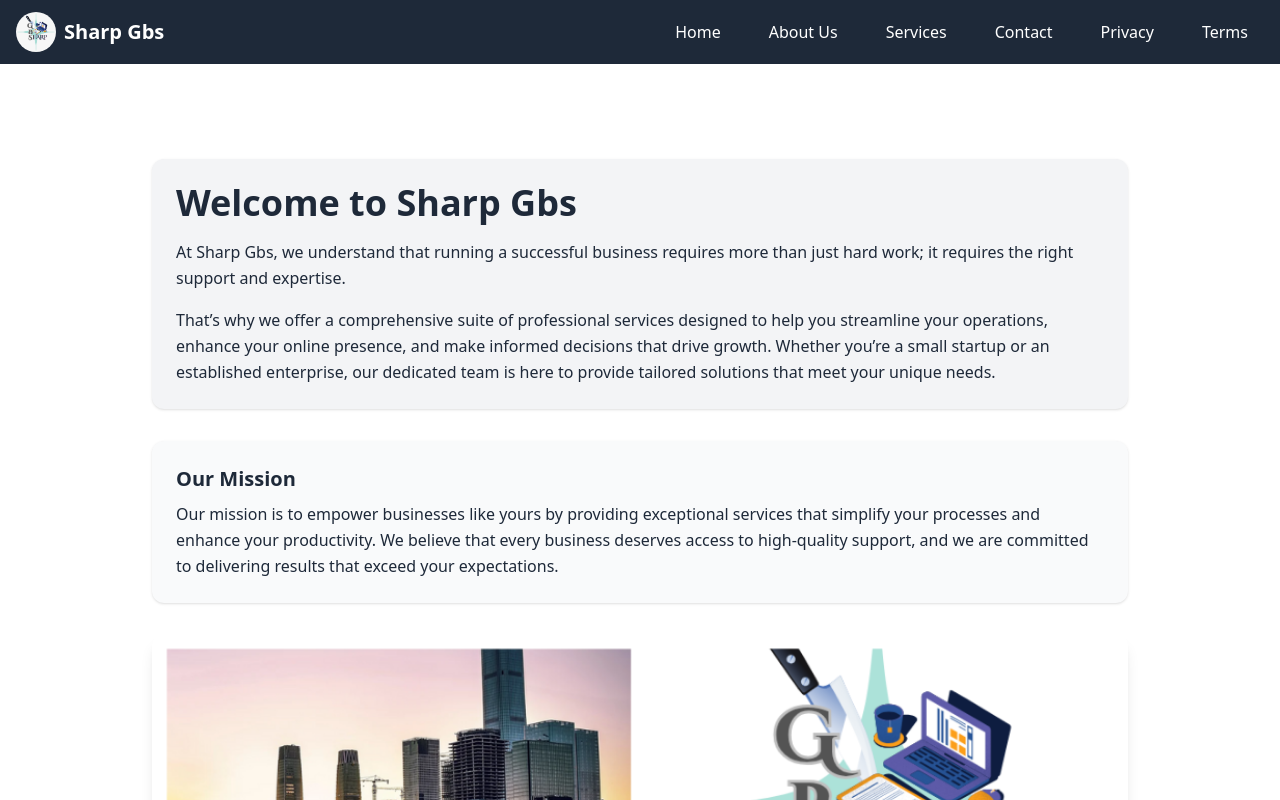
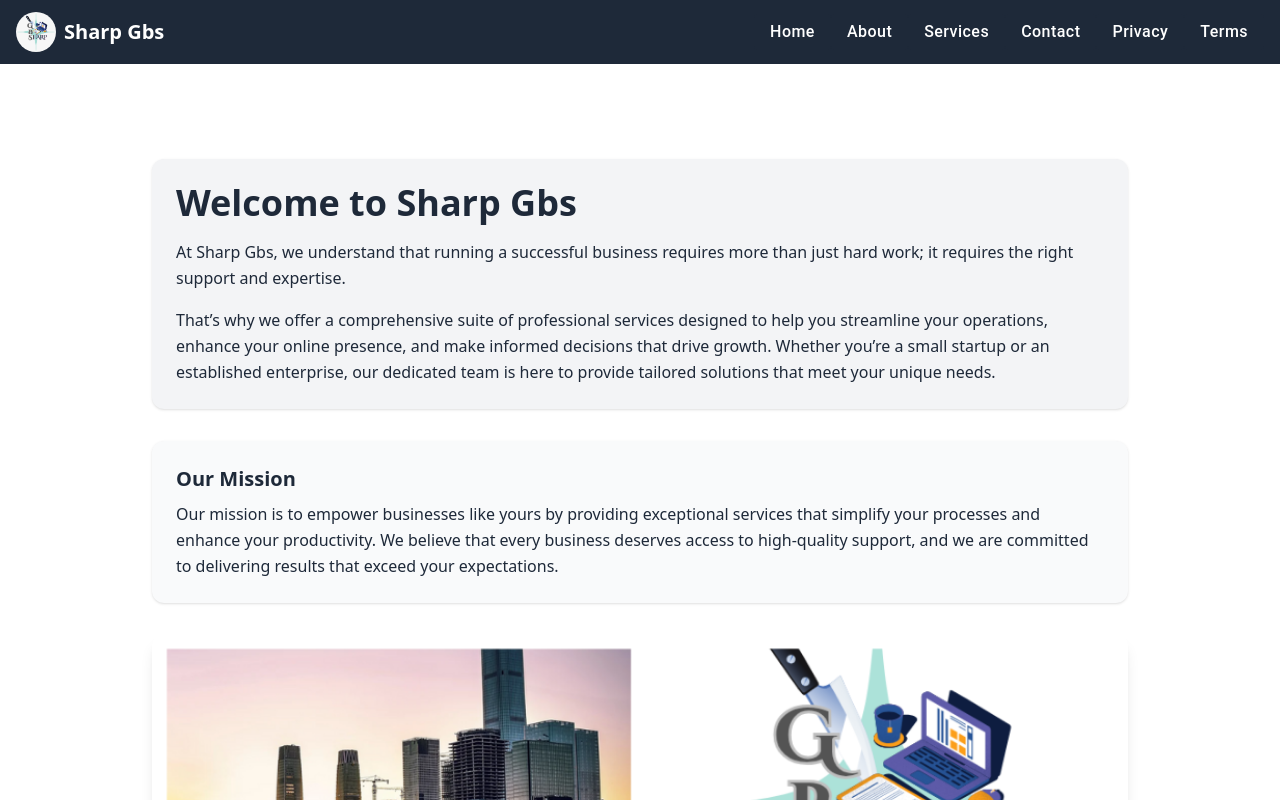
Before and after one commit to samp1uran/Sharp-Gbs, a React (Vite) app: page / in a window 1280 px wide. Shown: the top 800 px of the page. Built offline with nearby package versions, Linux system fonts and the light colour scheme.

Commit message:
Update navbar links

```diff
--- a/src/components/Header.jsx
+++ b/src/components/Header.jsx
@@ -1,11 +1,15 @@
 import { useState } from "react";
-
+import Button from "@mui/material/Button";
 import { Link } from "react-router-dom";
 import { Menu, X } from "lucide-react";
+import { List, ListItemButton, ListItemText } from "@mui/material";
 
 function Header() {
   const [menuOpen, setMenuOpen] = useState(false);
   const [servicesOpen, setServicesOpen] = useState(false);
+  const handleClick = () => {
+    setMenuOpen(false);
+  };
 
   return (
     <>
@@ -26,180 +30,214 @@ function Header() {
         </button>
 
         {/* Desktop Nav */}
-        <nav className="hidden md:flex gap-4 items-center">
-          <Link
-            to="/"
-            className="relative inline-block text-white px-4 py-2 group"
+        <nav className="hidden md:flex gap-0 items-center">
+          <Link to="/">
+            <Button
+              variant="contained"
+              className="!text-base !shadow-none !bg-gray-800 !normal-case"
             >
-            <span>Home</span>
-            <span className="absolute left-0 bottom-0 w-full h-0.5 bg-white transform scale-x-0 group-hover:scale-x-100 origin-left transition-transform duration-500 ease-out"></span>
-          </Link>
-          <Link
-            to="/about"
-            className="relative inline-block text-white px-4 py-2 group"
-          >
-            About Us
-            <span className="absolute left-0 bottom-0 w-full h-0.5 bg-white transform scale-x-0 group-hover:scale-x-100 origin-left transition-transform duration-500 ease-out"></span>
+              Home
+            </Button>
           </Link>
 
-          <div className="relative group">
+          <Link to="/about">
+            <Button
+              variant="contained"
+              className="!text-base !shadow-none !bg-gray-800 !normal-case"
+            >
+              About
+            </Button>
+          </Link>
+
+          <div className="!w-fit relative group">
             <Link
               to="/services"
-              className="relative inline-block text-white px-4 py-2 group"
+              className="relative inline-block text-white  group"
+            >
+              <Button
+                variant="contained"
+                className="!text-base !shadow-none !bg-gray-800 !normal-case"
               >
                 Services
+              </Button>
             </Link>
             <div
-              className="absolute left-0 mt-2 w-56 bg-gray-700 p-2 rounded shadow-lg z-10
+              className="absolute left-0 w-56 bg-gray-700 rounded shadow-lg z-10
                   invisible opacity-0 group-hover:visible group-hover:opacity-100
                   transition-all duration-200"
             >
-              <Link
+              <List>
+                <ListItemButton
+                  className="!px-2 !py-2.5"
+                  component={Link}
                   to="/services/bookKeeping"
-                className="block px-2 py-1 hover:bg-gray-600"
                 >
-                Bookkeeping
-              </Link>
-              <Link
+                  BookKeeping
+                </ListItemButton>
+                <ListItemButton
+                  className="!px-2 !py-2.5"
+                  component={Link}
                   to="/services/wordpressManagement"
-                className="block px-2 py-1 hover:bg-gray-600"
                 >
-                WordPress Management
-              </Link>
-              <Link
+                  Wordpress Management
+                </ListItemButton>
+                <ListItemButton
+                  className="!px-2 !py-2.5"
+                  component={Link}
                   to="/services/dataAnalysis"
-                className="block px-2 py-1 hover:bg-gray-600"
                 >
                   Data Analysis
-              </Link>
-              <Link
+                </ListItemButton>
+                <ListItemButton
+                  className="!px-2 !py-2.5"
+                  component={Link}
                   to="/services/contentWriting"
-                className="block px-2 py-1 hover:bg-gray-600"
                 >
                   Content Writing
-              </Link>
-              <Link
+                </ListItemButton>
+                <ListItemButton
+                  className="!px-2 !py-2.5"
+                  component={Link}
                   to="/services/consultingServices"
-                className="block px-2 py-1 hover:bg-gray-600"
                 >
                   Consulting Services
-              </Link>
+                </ListItemButton>
+              </List>
             </div>
           </div>
 
-          <Link
-            to="/contact"
-            className="relative inline-block text-white px-4 py-2 group"
+          <Link to="/contact">
+            <Button
+              variant="contained"
+              className="!text-base !shadow-none !bg-gray-800 !normal-case"
             >
               Contact
-            <span className="absolute left-0 bottom-0 w-full h-0.5 bg-white transform scale-x-0 group-hover:scale-x-100 origin-left transition-transform duration-500 ease-out"></span>
+            </Button>
           </Link>
-          <Link
-            to="/privacy"
-            className="relative inline-block text-white px-4 py-2 group"
+          <Link to="/privacy">
+            <Button
+              variant="contained"
+              className="!text-base !shadow-none !bg-gray-800 !normal-case"
             >
               Privacy
-            <span className="absolute left-0 bottom-0 w-full h-0.5 bg-white transform scale-x-0 group-hover:scale-x-100 origin-left transition-transform duration-500 ease-out"></span>
+            </Button>
           </Link>
-          <Link
-            to="/terms"
-            className="relative inline-block text-white px-4 py-2 group"
+          <Link to="/terms">
+            <Button
+              variant="contained"
+              className="!text-base !shadow-none !bg-gray-800 !normal-case"
             >
               Terms
-            <span className="absolute left-0 bottom-0 w-full h-0.5 bg-white transform scale-x-0 group-hover:scale-x-100 origin-left transition-transform duration-500 ease-out"></span>
+            </Button>
           </Link>
         </nav>
+
         <div
-          className={`absolute top-full left-0 w-full bg-gray-800 md:hidden overflow-hidden transition-all duration-300 ease-in-out z-10
-    ${
-      menuOpen ? "max-h-[1000px] py-3 px-4 flex flex-col gap-2" : "max-h-0 px-4"
-    }
+          className={`absolute top-full left-0 w-full bg-gray-800 md:hidden overflow-hidden transition-all duration-50 ease-in-out z-10
+    ${menuOpen ? "max-h-[1000px] py-3 px-4 flex flex-col gap-2" : "h-0 px-4"}
   `}
         >
-          <Link
+          <ListItemButton
+            component={Link}
             to="/"
-            className="hover:underline"
-            onClick={() => setMenuOpen(false)}
+            onClick={handleClick}
+            className="!py-1.5 !px-2 !text-base !shadow-none !bg-gray-800 !normal-case"
           >
             Home
-          </Link>
-          <Link
+          </ListItemButton>
+          <ListItemButton
+            component={Link}
             to="/about"
-            className="hover:underline"
-            onClick={() => setMenuOpen(false)}
+            onClick={handleClick}
+            className="!py-1.5 !px-2 !text-base !shadow-none !bg-gray-800 !normal-case"
           >
-            About Us
-          </Link>
-
-          <Link
+            About
+          </ListItemButton>
+          <ListItemButton
+            component={Link}
             to="/services"
-            className="hover:underline"
             onClick={() => {
               setServicesOpen(!servicesOpen);
             }}
+            className="!py-1.5 !px-2 !text-base !shadow-none !bg-gray-800 !normal-case"
           >
             Services
-          </Link>
+          </ListItemButton>
           {servicesOpen && (
             <div className="pl-4 flex flex-col gap-1">
-              <Link
+              <List className="!py-0">
+                <ListItemButton
+                  className="!px-2 !py-1"
+                  component={Link}
                   to="/services/bookKeeping"
-                className="hover:underline"
-                onClick={() => setMenuOpen(false)}
+                  onClick={handleClick}
                 >
-                Bookkeeping
-              </Link>
-              <Link
+                  BookKeeping
+                </ListItemButton>
+
+                <ListItemButton
+                  className="!px-2 !py-1"
+                  component={Link}
                   to="/services/wordpressManagement"
-                className="hover:underline"
-                onClick={() => setMenuOpen(false)}
+                  onClick={handleClick}
                 >
-                WordPress Management
-              </Link>
-              <Link
+                  Wordpress Management
+                </ListItemButton>
+
+                <ListItemButton
+                  className="!px-2 !py-1"
+                  component={Link}
                   to="/services/dataAnalysis"
-                className="hover:underline"
-                onClick={() => setMenuOpen(false)}
+                  onClick={handleClick}
                 >
                   Data Analysis
-              </Link>
-              <Link
+                </ListItemButton>
+
+                <ListItemButton
+                  className="!px-2 !py-1"
+                  component={Link}
                   to="/services/contentWriting"
-                className="hover:underline"
-                onClick={() => setMenuOpen(false)}
+                  onClick={handleClick}
                 >
                   Content Writing
-              </Link>
-              <Link
+                </ListItemButton>
+
+                <ListItemButton
+                  className="!px-2 !py-1"
+                  component={Link}
                   to="/services/consultingServices"
-                className="hover:underline"
-                onClick={() => setMenuOpen(false)}
+                  onClick={handleClick}
                 >
                   Consulting Services
-              </Link>
+                </ListItemButton>
+              </List>
             </div>
           )}
-          <Link
+          <ListItemButton
+            component={Link}
             to="/contact"
-            className="hover:underline"
-            onClick={() => setMenuOpen(false)}
+            onClick={handleClick}
+            className="!py-1 !px-2 !text-base !shadow-none !bg-gray-800 !normal-case"
           >
             Contact
-          </Link>
-          <Link
+          </ListItemButton>
+
+          <ListItemButton
+            component={Link}
             to="/privacy"
-            className="hover:underline"
-            onClick={() => setMenuOpen(false)}
+            onClick={handleClick}
+            className="!py-1 !px-2 !text-base !shadow-none !bg-gray-800 !normal-case"
           >
             Privacy
-          </Link>
-          <Link
+          </ListItemButton>
+          <ListItemButton
+            component={Link}
             to="/terms"
-            className="hover:underline"
-            onClick={() => setMenuOpen(false)}
+            onClick={handleClick}
+            className="!py-1 !px-2 !text-base !shadow-none !bg-gray-800 !normal-case"
           >
             Terms
-          </Link>
+          </ListItemButton>
         </div>
       </header>
 
```
Lines whose indentation alone changed are shown as unchanged.
